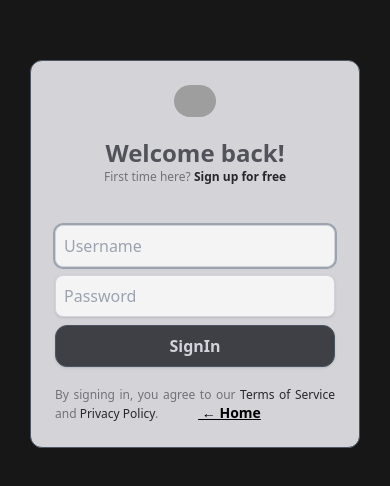
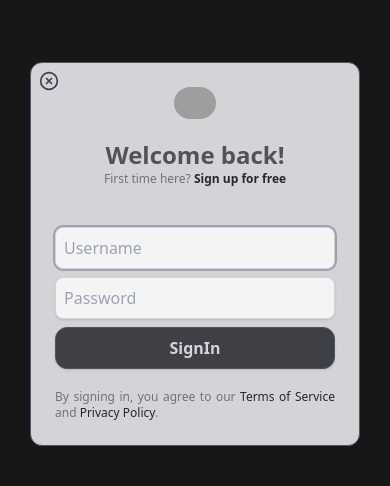
Before and after one commit to sreyas-cheviri/consciousapp-client, a React (Vite) app: page /Signin in a window 390 px wide. Shown: the part 168-654 px from the top of the page. Built offline with nearby package versions, Linux system fonts and the light colour scheme; grey boxes are pictures that could not be loaded.

Commit message:
update HomePage and Signin components for improved styling; add close button to Signup component

```diff
--- a/src/index.css
+++ b/src/index.css
@@ -41,3 +41,6 @@
     /* position: fixed; */
     z-index: 10 !important;
   }
+  body{
+    background-color: white;
+  }
--- a/src/pages/HomePage.tsx
+++ b/src/pages/HomePage.tsx
@@ -15,7 +15,7 @@ export default function HomePage() {
   }, [navigate]);
 
   return (
-    <div className="h-screen flex flex-col items-center justify-center bg-zinc-200  text-white relative bg-cover bg-center bg-no-repeat px-4">
+    <div className="h-screen bg-gradient-to-t from-gray-500/40 via-gray-200 to-gray-100 flex flex-col items-center justify-center bg-zinc-200  text-white relative bg-cover bg-center bg-no-repeat px-4">
       <img
         src={logo}
         className="w-12 md:w-12 rounded-fulltransition-transform duration-500 ease-in-out hover:rotate-[360deg]"
@@ -65,7 +65,7 @@ export default function HomePage() {
             }
           ></Button> */}
 
-          <p className="flex text-zinc-800  justify-center">© Conscious 2025</p>
+          <p className="flex text-zinc-800  justify-center">© 2025 Conscious. All rights reserved.</p>
         </div>
       </div>
     </div>
--- a/src/pages/Signin.tsx
+++ b/src/pages/Signin.tsx
@@ -3,9 +3,9 @@ import { Button } from "../components/Button";
 import { Input } from "../components/Input";
 import { useEffect, useRef, useState } from "react";
 import axios from "axios";
-import { Loader2 } from "lucide-react";
-import cfaeebc3ea50c461b550a8cea90b2bdc from "../assets/cfaeebc3ea50c461b550a8cea90b2bdc.jpg"
-import logo from "../assets/logo.png"
+import { CircleX, Loader2 } from "lucide-react";
+import cfaeebc3ea50c461b550a8cea90b2bdc from "../assets/cfaeebc3ea50c461b550a8cea90b2bdc.jpg";
+import logo from "../assets/logo.png";
 // import { ArrowBackIos } from "@mui/icons-material";
 
 // import { MoveLeft } from "lucide-react";
@@ -18,16 +18,15 @@ export function Signin() {
   const PasswordRef = useRef<HTMLInputElement>(null);
   const [error, setError] = useState("");
   const [loading, setLoading] = useState(false);
-  useEffect(()=>{
+  useEffect(() => {
     usernameRef.current?.focus();
-  },[])
+  }, []);
   // const [gloading, setgLoading] = useState(false);
 
   async function signin() {
     setLoading(true);
     const username = usernameRef.current?.value;
     const password = PasswordRef.current?.value;
-
 
     console.log("API URL:", API_URL);
     try {
@@ -83,22 +82,16 @@ export function Signin() {
 
   return (
     <div className="flex md:flex-row flex-col justify-center gap-2 ">
-      {/* <Link to="/" className="w-fit">
-          <div className="text-gray-200 pl-2 w-fit mt-28 bg-zinc-800 h-fit md:ml-0 ml-10  md:mt-48 transition-all duration-100 hover:bg-zinc-300 hover:text-zinc-600  rounded-full">
-
-          <ArrowBackIos className=" m-1 "/>
-
-          </div>
-          </Link> */}
 
       <div className="flex  justify-center items-center min-h-screen  ">
-      {/* <div className="m-10 absolute md:top-36  left-80">
+        <div className="bg-zinc-300 border-gray-600 border dark:bg-zinc-100 flex rounded-xl p-[4px] relative">
+          <div className="left-0 top-0 absolute z-50 justify-end flex-row p-2 text-gray-700 ">
             <Link to="/">
-          <PushButtons variant={"opaque"} icon={<MoveLeft />} size={"sm"} />
+              <CircleX className="cursor-pointer size-5 hover:text-gray-600" />
             </Link>
-      </div> */}
-      <div className="bg-zinc-300 border-gray-600 border dark:bg-zinc-100 flex rounded-xl p-[4px]">
-        <div className="flex flex-col p-5 bg-zinc-300 dark:bg-zinc-100  max-w-80 items-center justify-center gap-2 rounded-xl md:rounded-l-xl md:rounded-none">
+          </div>
+
+          <div className="flex flex-col p-5 bg-zinc-300 dark:bg-zinc-100 relative max-w-80 items-center justify-center gap-2 rounded-xl md:rounded-l-xl md:rounded-none">
             <div className="flex flex-col justify-center items-center mb-8">
               <img
                 src={logo}
@@ -130,18 +123,20 @@ export function Signin() {
 
             <Button
               variant={"new"}
-            children={loading ? <div className="flex gap-2 items-center justify-center"><Loader2 className=" h-5  w-5 animate-spin"  /> Logging In...</div>: "SignIn"}
+              children={
+                loading ? (
+                  <div className="flex gap-2 items-center justify-center">
+                    <Loader2 className=" h-5  w-5 animate-spin" /> Logging In...
+                  </div>
+                ) : (
+                  "SignIn"
+                )
+              }
               size={"md"}
               loading={loading}
               onClick={signin}
             ></Button>
-          {/* <Button
-            variant={"new"}
-            children={gloading ? "Logging in as a Guest...." : "Continue as a Guest"}
-            size={"md"}
-            loading={gloading}
-            onClick={GuestSignup}
-          ></Button> */}
+
 
             {error && (
               <p className="text-red-500 font-semibold text-center text-xs mt-2">
@@ -159,20 +154,18 @@ export function Signin() {
                 Privacy Policy
               </a>
               .
-            <Link to="/" className="ml-10 font-semibold text-sm text-black underline hover:text-gray">	&larr; Home</Link>
+
             </p>
           </div>
-        <div className="hidden h-96 w-64 md:block rounded-r-xl overflow-hidden">
-
-
+          <div className="hidden h-96 w-64 md:block rounded-r-xl overflow-hidden relative">
             <img
               className="    contrast-75 backdrop-contrast-50"
               src={cfaeebc3ea50c461b550a8cea90b2bdc}
               alt=""
             />
-
           </div>
         </div>
-    </div> </div>
+      </div>{" "}
+    </div>
   );
 }
--- a/src/pages/Signup.tsx
+++ b/src/pages/Signup.tsx
@@ -3,7 +3,7 @@ import { Button } from "../components/Button";
 import { Input } from "../components/Input";
 import { useRef, useState } from "react";
 import axios from "axios";
-import { Loader2 } from "lucide-react";
+import { CircleX, Loader2 } from "lucide-react";
 import logo from "../assets/logo.png"
 import signupimg from "../assets/07cd57c62930a45e8d19d9d8d36aa85c.jpg"
 // import { ArrowBackIos } from "@mui/icons-material";
@@ -49,42 +49,23 @@ export function Signup() {
       }
     }
   }
-  // async function GuestSignup() {
-  //   setgLoading(true);
 
-  //   console.log("API URL:", API_URL);
-  //   try {
-  //     const response = await axios.post(`${API_URL}/api/v1/guest`);
-  //     const token = response.data.token;
-  //     localStorage.setItem("token", token);
-  //   localStorage.setItem("username", "Guest");
-
-  //   setgLoading(false);
-  //   navigate("/Dashboard");
-  //   alert("Logged in as Guest");
-  // } catch (error) {
-  //   setgLoading(false);
-  //   setError("Guest login failed. Please try again.");
-  //   console.error("Guest login error:", error);
-  // }
-  // }
   return (
 
     <div className="flex md:flex-row flex-col justify-center ">
 
 
 
-     {/* <Link to="/" className="w-fit">
-          <div className="text-gray-200 pl-2 w-fit mt-28 bg-zinc-800 h-fit md:ml-0 ml-10  md:mt-48 transition-all duration-100 hover:bg-zinc-300 hover:text-zinc-600  rounded-full">
-
-          <ArrowBackIos className=" m-1 "/>
-
-          </div>
-          </Link> */}
 
     <div className="flex  justify-center items-center min-h-screen  ">
 
-      <div className="bg-zinc-300 flex border-gray-600 border dark:bg-zinc-100  rounded-xl p-[4px]   ">
+      <div className="bg-zinc-300 flex border-gray-600 border dark:bg-zinc-100  rounded-xl p-[4px]  relative ">
+      <div className="left-0 top-0 absolute z-50 justify-end flex-row p-2 text-gray-700 ">
+              <Link to="/">
+                <CircleX className="cursor-pointer size-5 hover:text-gray-600" />
+              </Link>
+            </div>
+
         <div className="flex flex-col p-5 bg-zinc-300 max-w-80 dark:bg-zinc-100  items-center justify-center gap-2 rounded-xl md:rounded-l-xl md:rounded-none">
           <div className="flex  flex-col justify-center items-center mb-8">
             <img
@@ -122,13 +103,7 @@ export function Signup() {
             loading ={loading}
             size={"md"}
           ></Button>
-          {/* <Button
-            variant={"new"}
-            onClick={GuestSignup}
-            children={ gloading? "Logging in as a Guest...." : "Continue as a Guest"}
-            loading ={gloading}
-            size={"md"}
-          ></Button> */}
+
          {error && (
             <p className="text-red-500 font-semibold text-center text-xs mt-2">
               {error}
@@ -144,7 +119,7 @@ export function Signup() {
               Privacy Policy
             </a>
             .
-            <Link to="/" className="ml-10 font-semibold text-sm text-black underline hover:text-zinc-600">	&larr; Home</Link>
+
           </p>
 
         </div>
```
Lines whose indentation alone changed are shown as unchanged.
